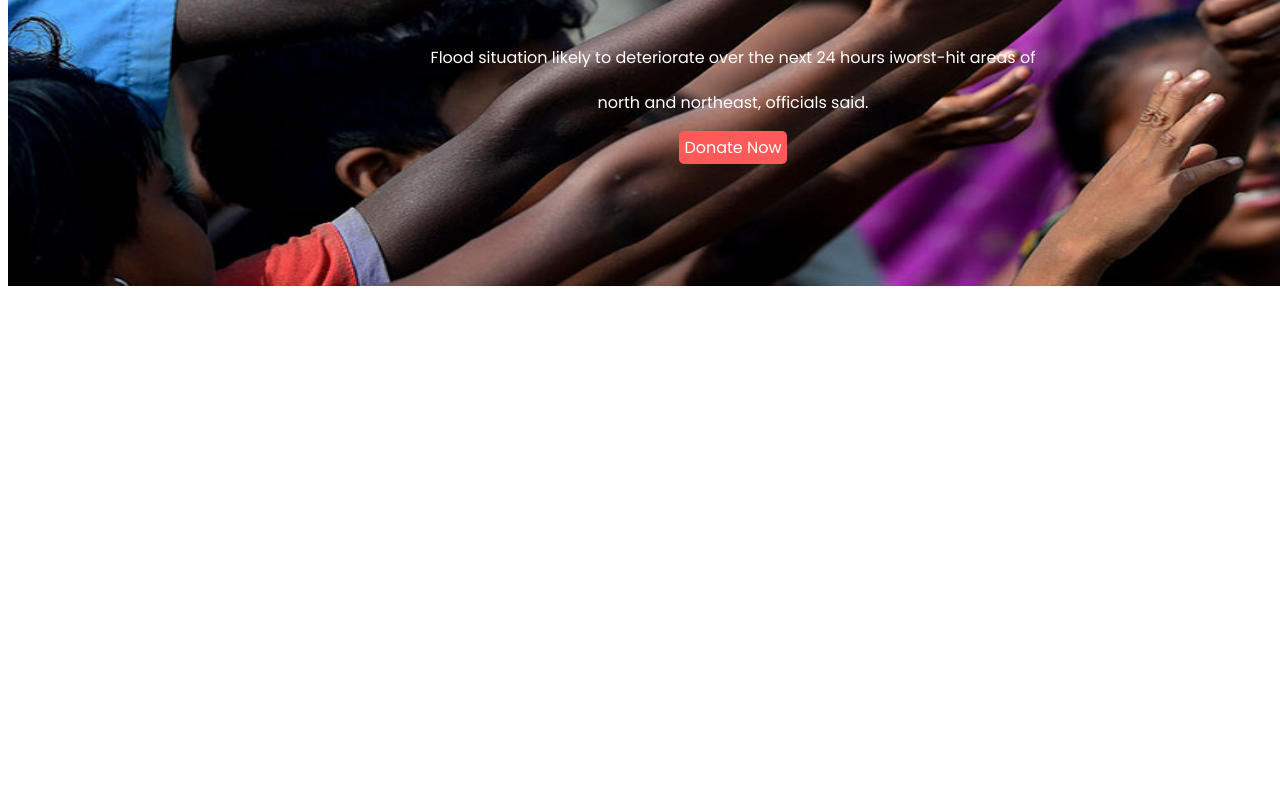
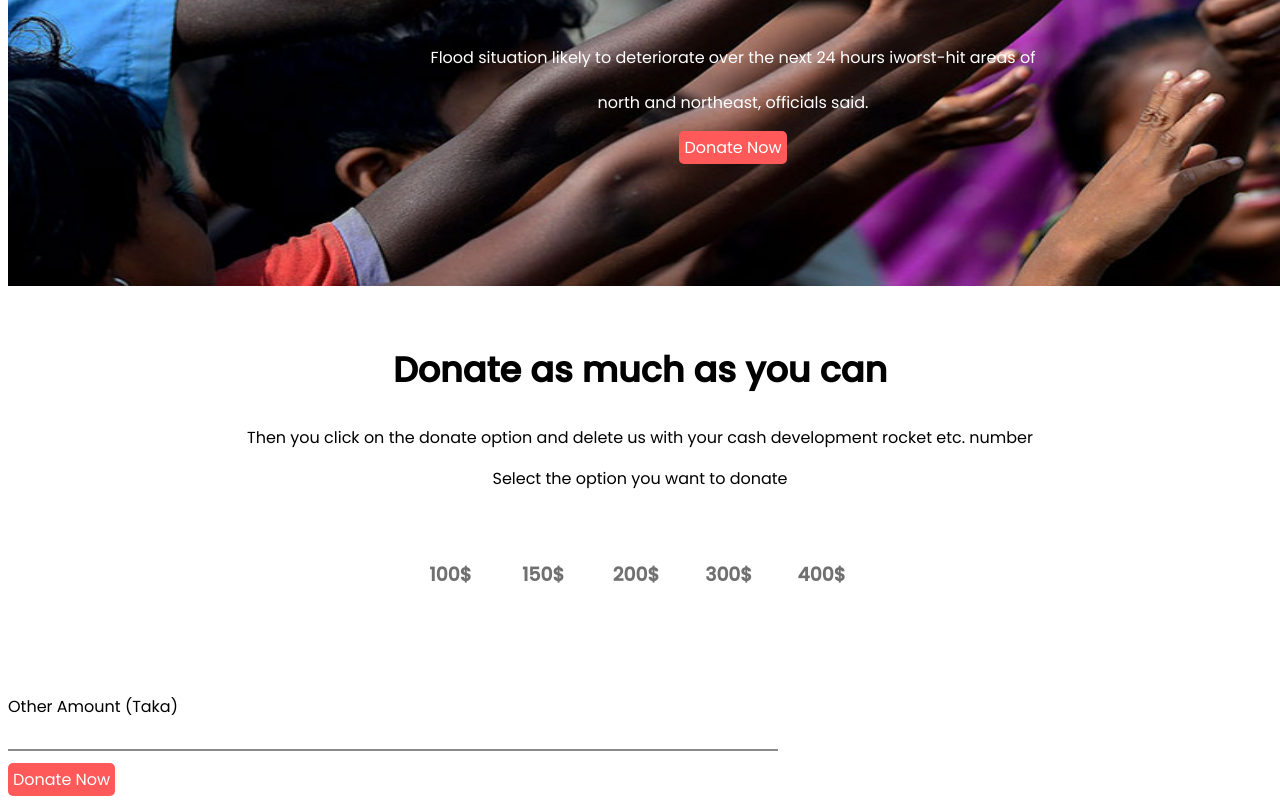
Before and after one commit to rezaulkarim3/donate-today, a plain HTML site: page index.html in a window 1280 px wide. Shown: the part 391-1191 px from the top of the page. Before the commit the page ends 800 px from the top, so only its background shows below. Drawn offline with Linux system fonts and the light colour scheme.

Commit message:
git added

```diff
--- a/index.html
+++ b/index.html
@@ -13,19 +13,51 @@
 </head>
 
 <body>
+    <!--
+         first section start
+        --  -->
+
     <section class="first-container">
 
         <div class="donate-image">
             <img id="img" src="images/donation13.jpg" alt="">
         </div>
         <div class="first-text">
-          <h1>Floods are hitting </h1>
+            <h1>Floods are hitting </h1>
             <h1>Bangladesh</h1>
-               <p class="first-p" >Flood situation likely to deteriorate over the next 24 hours iworst-hit areas  of   </p>
-               <p class="first-p" >north and northeast, officials said.</p>
+            <p class="first-p">Flood situation likely to deteriorate over the next 24 hours iworst-hit areas of </p>
+            <p class="first-p">north and northeast, officials said.</p>
 
-               <a class="link-button " target="_blank" href="https://www.facebook.com/zasimmallick.Z">Donate Now</a>
-          </div>
+            <a class="link-button " target="_blank" href="https://www.facebook.com/zasimmallick.Z">Donate Now</a>
+        </div>
+    </section>
+    <!------
+         first section end
+        --- -->
+
+    <!--
+            start secend section
+         -->
+    <section>
+        <div class="second-text">
+            <h2>Donate as much as you can</h2>
+            <p class="color-whitep"> Then you click on the donate option and delete us with your cash development rocket
+                etc. number</p>
+            <p class="color-whitep">Select the option you want to donate </p>
+
+        </div>
+        <div class="mini-box">
+            <h3 id="back-color">100$</h3>
+            <h3 id="linen-color">150$</h3>
+            <h3 id="back-color">200$</h3>
+            <h3 id="back-color">300$</h3>
+            <h3 id="back-color">400$</h3>
+        </div>
+        <div class="margin">
+     <p>Other Amount (Taka)</p>
+    <p class="line"></p>
+    <a class="link-button " target="_blank" href="https://www.facebook.com/zasimmallick.Z">Donate Now</a>
+        </div>
     </section>
 </body>
 
--- a/style.css
+++ b/style.css
@@ -5,31 +5,29 @@ body {
 }
 
 -----
+
 /* first-container */
- ------
-
-
-
-
- h1{
+------ h1 {
     font-size: 70px;
 
 }
-h1{
+
+h1 {
     font-size: 70px;
 }
-h2{
+
+h2 {
     font-size: 35px;
 }
 
-#img{
-    position: absolute;
+#img {
+
     width: 1440px;
     height: 669px;
 }
 
 
- .first-text{
+.first-text {
     position: absolute;
     width: 826px;
     height: 320px;
@@ -39,11 +37,11 @@ h2{
     color: white;
 }
 
-.first-p{
+.first-p {
     margin-bottom: 20px;
 }
 
-.link-button{
+.link-button {
     text-decoration: none;
     background-color: #FF5959;
     color: white;
@@ -53,3 +51,76 @@ h2{
     text-align: center;
     margin-top: 50px;
 }
+
+
+.second-text {
+    text-align: center;
+    margin-top: 50px;
+}
+
+.mini-box {
+    text-align: center;
+    display: grid;
+    grid-template-columns: repeat(5, 1fr);
+    padding: 30px 400px;
+    color: #707070;
+    text-align: center;
+    margin-top: 20px;
+
+}
+
+#back-color {
+    height: 70px;
+    width: 85px;
+    left: 70px;
+    top: 70px;
+    right: 70px;
+    border-radius: nullpx;
+    background: white;
+    border-radius: 5px;
+
+}
+
+#linen-color {
+    height: 70px;
+    width: 85px;
+    left: 70px;
+    top: 70px;
+    border-radius: 5px;
+    right: 70px;
+    background: white;
+    border-radius: 5px;
+
+}
+
+#margin {
+    text-align: center;
+    color: #B3B3B3;
+}
+
+.line {
+    width: 770px;
+    height: 0px;
+    left: 350px;
+    top: 700px;
+    border-bottom: 2px solid #8a8a8a;
+    margin-top: 30px;
+
+}
+
+.p-text {
+    position: absolute;
+    width: 192px;
+    height: 28px;
+    left: 650px;
+    top: 770px;
+    margin-top: 300px;
+}
+.line{
+    display: flex;
+    flex-direction: row;
+    justify-content: center;
+    align-items: center;
+    gap: 8px;
+    /* margin-top: ; */
+}
```
Lines whose indentation alone changed are shown as unchanged.
